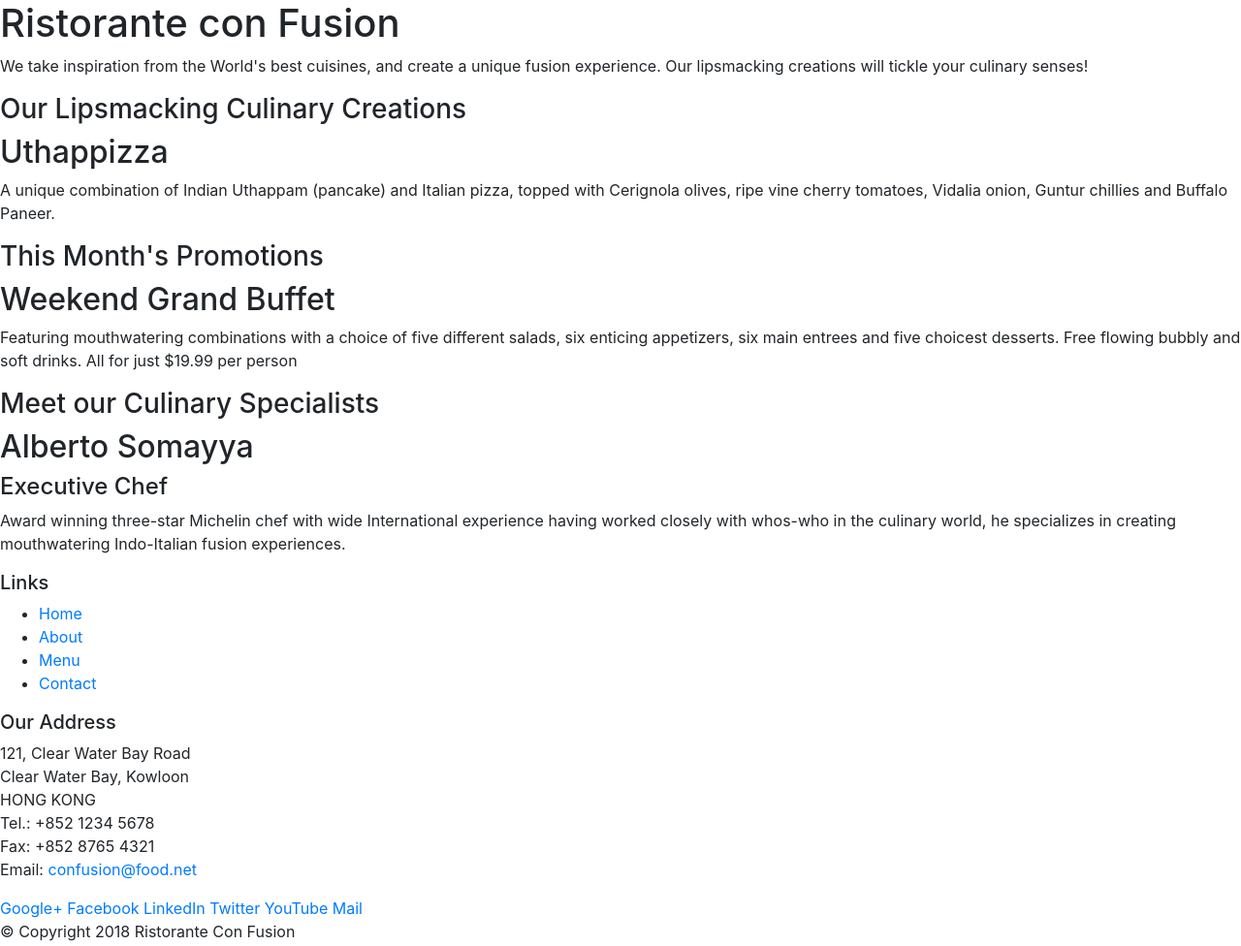
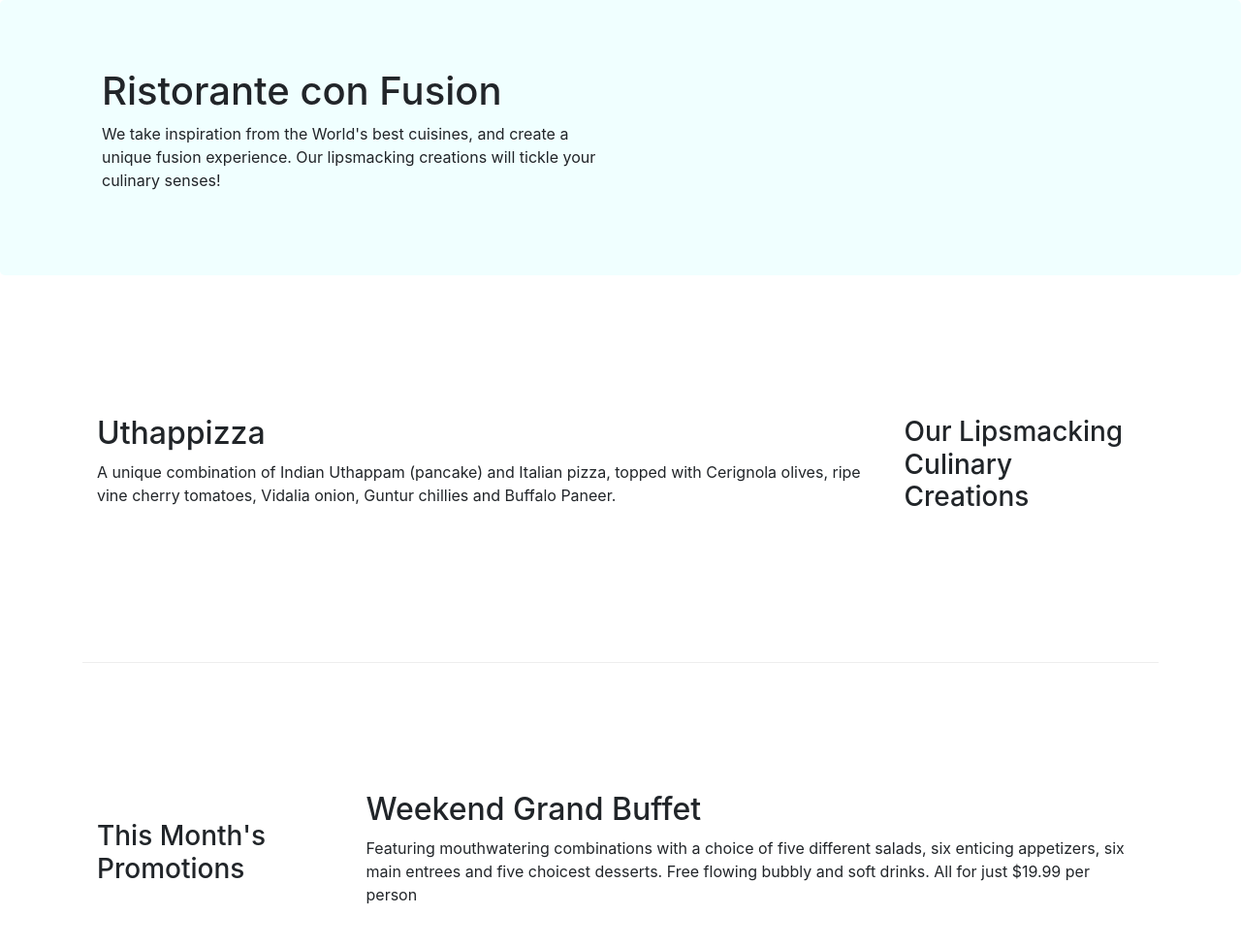
Before and after one commit to fastsnail123/Bootstrap4, a website: page index.html in a window 1280 px wide. Shown: the top 976 px of the page at 97% size. Drawn offline with nearby package versions, Linux system fonts and the light colour scheme.

Commit message:
bootstrap grid

```diff
--- /dev/null
+++ b/css/styles.css
@@ -0,0 +1,31 @@
+.row-header {
+    margin:0px auto;
+    padding: 0px auto;
+}
+
+.row-content{
+    margin:0px auto;
+    padding:50px 0px 50px 0px;
+    border-bottom: 1px ridge;
+    min-height:400px;
+
+}
+
+.footer {
+    background-color: azure;
+    margin: 0px auto;
+    padding: 20px 0px 20px 0px;
+}
+
+.jumbotron {
+    padding:70px 30px 70px 40px;
+    margin:0px auto;
+    background: azure;
+
+}
+
+.address{
+    font-size: 80%;
+    margin:0px;
+
+}
--- a/index.html
+++ b/index.html
@@ -9,51 +9,52 @@
 
     <!-- Bootstrap CSS -->
     <link rel="stylesheet" href="node_modules/bootstrap/dist/css/bootstrap.min.css">
+    <link rel="stylesheet" href="css/styles.css">
     <title>Ristorante Con Fusion</title>
 </head>
 
 <body>
 
-    <header>
-        <div>
-            <div>
-                <div>
+    <header class="jumbotron">
+        <div class="container">
+            <div class="row row-header">
+                <div class="col-12 col-sm-6">
                     <h1>Ristorante con Fusion</h1>
                     <p>We take inspiration from the World's best cuisines, and create a unique fusion experience. Our lipsmacking creations will tickle your culinary senses!</p>
                 </div>
-                <div>
+                <div class="col-12 col-sm">
                 </div>
             </div>
         </div>
     </header>
 
-    <div>
-        <div>
-            <div>
+    <div class="container">
+        <div class="row row-content align-items-center">
+            <div class="col-12 col-sm-4 order-sm-last col-md-3">
                 <h3>Our Lipsmacking Culinary Creations</h3>
             </div>
-            <div>
+            <div class="col col-sm order-sm-first col-md">
                 <h2>Uthappizza</h2>
                 <p>A unique combination of Indian Uthappam (pancake) and Italian pizza, topped with Cerignola olives, ripe vine cherry tomatoes, Vidalia onion, Guntur chillies and Buffalo Paneer.</p>
             </div>
         </div>
 
 
-        <div>
-            <div>
+        <div class="row row-content align-items-center">
+            <div class="col-12 col-sm-4 col-md-3">
                 <h3>This Month's Promotions</h3>
             </div>
-            <div>
+            <div class="col col-sm col-md">
                 <h2>Weekend Grand Buffet</h2>
                 <p>Featuring mouthwatering combinations with a choice of five different salads, six enticing appetizers, six main entrees and five choicest desserts. Free flowing bubbly and soft drinks. All for just $19.99 per person </p>
             </div>
         </div>
 
-        <div>
-            <div>
+        <div class="row row-content align-items-center">
+            <div class="col-12 col-sm-4 order-sm-last col-md-3">
                 <h3>Meet our Culinary Specialists</h3>
             </div>
-            <div>
+            <div class="col col-sm order-sm-first col-md">
                 <h2>Alberto Somayya</h2>
                 <h4>Executive Chef</h4>
                 <p>Award winning three-star Michelin chef with wide International experience having worked closely with whos-who in the culinary world, he specializes in creating mouthwatering Indo-Italian fusion experiences. </p>
@@ -61,19 +62,19 @@
         </div>
     </div>
 
-    <footer>
-        <div>
-            <div>
-                <div>
+    <footer class="footer">
+        <div class="container">
+            <div class="row">
+                <div class="col-4 offset-1 col-sm-2">
                     <h5>Links</h5>
-                    <ul>
+                    <ul class="list-unstyled">
                         <li><a href="#">Home</a></li>
                         <li><a href="#">About</a></li>
                         <li><a href="#">Menu</a></li>
                         <li><a href="#">Contact</a></li>
                     </ul>
                 </div>
-                <div>
+                <div class="col-7 col-sm-5">
                     <h5>Our Address</h5>
                     <address>
 		              121, Clear Water Bay Road<br>
@@ -84,8 +85,8 @@
 		              Email: <a href="mailto:confusion@food.net">confusion@food.net</a>
 		           </address>
                 </div>
-                <div>
-                    <div>
+                <div class="col-12 col-sm-4 align-self-center">
+                    <div class="text-center">
                         <a href="http://google.com/+">Google+</a>
                         <a href="http://www.facebook.com/profile.php?id=">Facebook</a>
                         <a href="http://www.linkedin.com/in/">LinkedIn</a>
@@ -95,8 +96,8 @@
                     </div>
                 </div>
            </div>
-           <div>
-                <div>
+           <div class="row justify-content-center">
+                <div class="col-auto">
                     <p>© Copyright 2018 Ristorante Con Fusion</p>
                 </div>
            </div>
```
